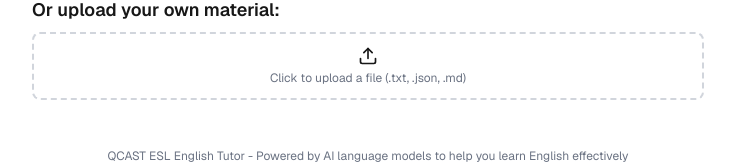
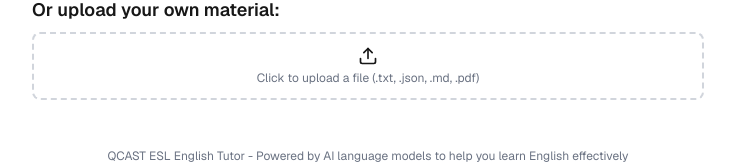
Before and after one commit to li-xinwei/QCAST-English-Tutor, a Next.js app: page / in a window 1280 px wide. Shown: the part 584-748 px from the top of the page, without its empty margins (272-1007 px from the left). Built offline with nearby package versions, Linux system fonts and the light colour scheme.

Commit message:
Update page.tsx

```diff
--- a/app/page.tsx
+++ b/app/page.tsx
@@ -191,7 +191,7 @@ export default function Home() {
                   type="file"
                   className="hidden"
                   onChange={handleFileUpload}
-                  accept=".txt,.json,.md"
+                  accept=".txt,.json,.md,.pdf"
                 />
                 <div className="flex flex-col items-center gap-1">
                   <svg xmlns="http://www.w3.org/2000/svg" width="20" height="20" viewBox="0 0 24 24" fill="none" stroke="currentColor" strokeWidth="2" strokeLinecap="round" strokeLinejoin="round">
@@ -205,7 +205,7 @@ export default function Home() {
                     </span>
                   ) : (
                     <span className="text-xs text-gray-500 dark:text-gray-400">
-                      Click to upload a file (.txt, .json, .md)
+                      Click to upload a file (.txt, .json, .md, .pdf)
                     </span>
                   )}
                 </div>
```
